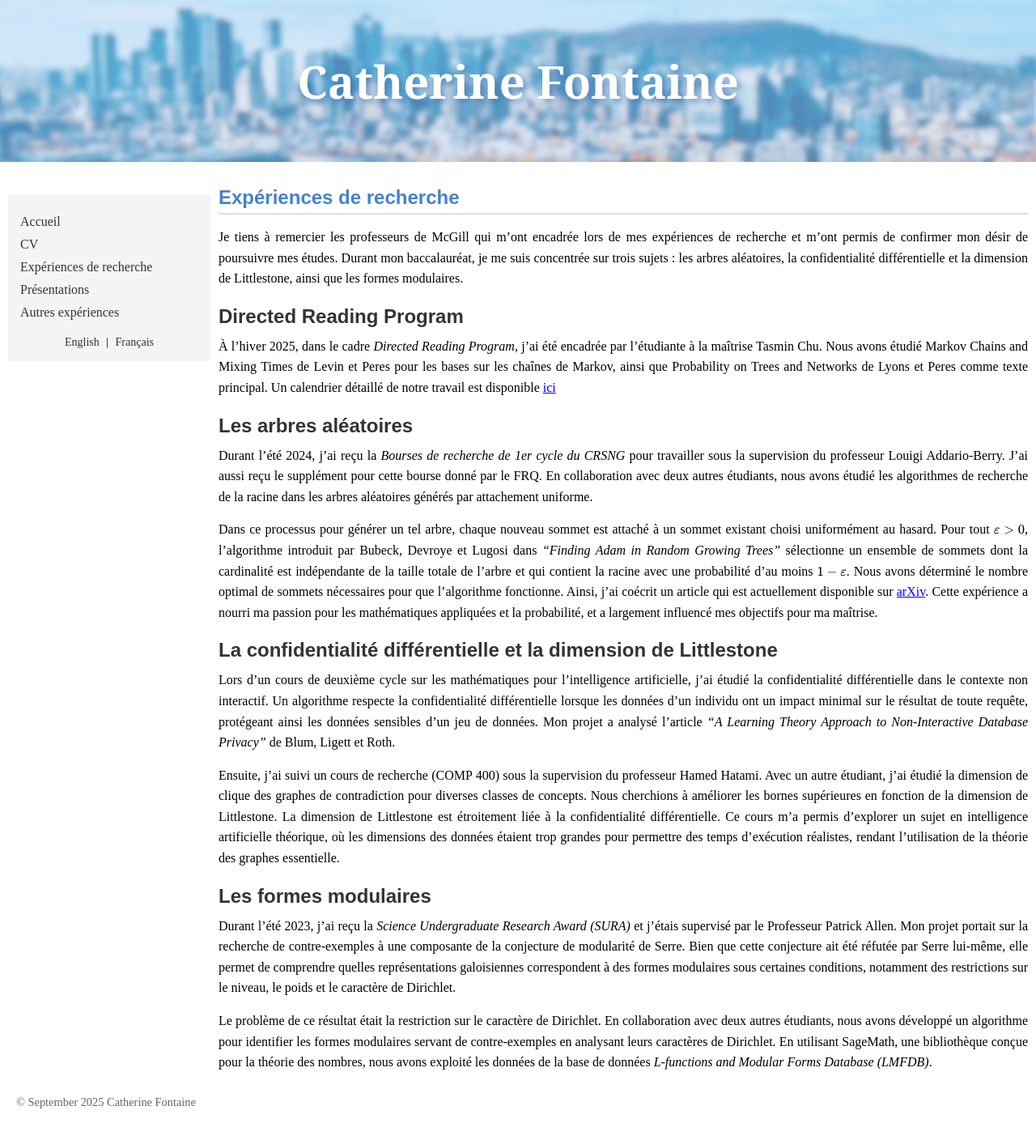
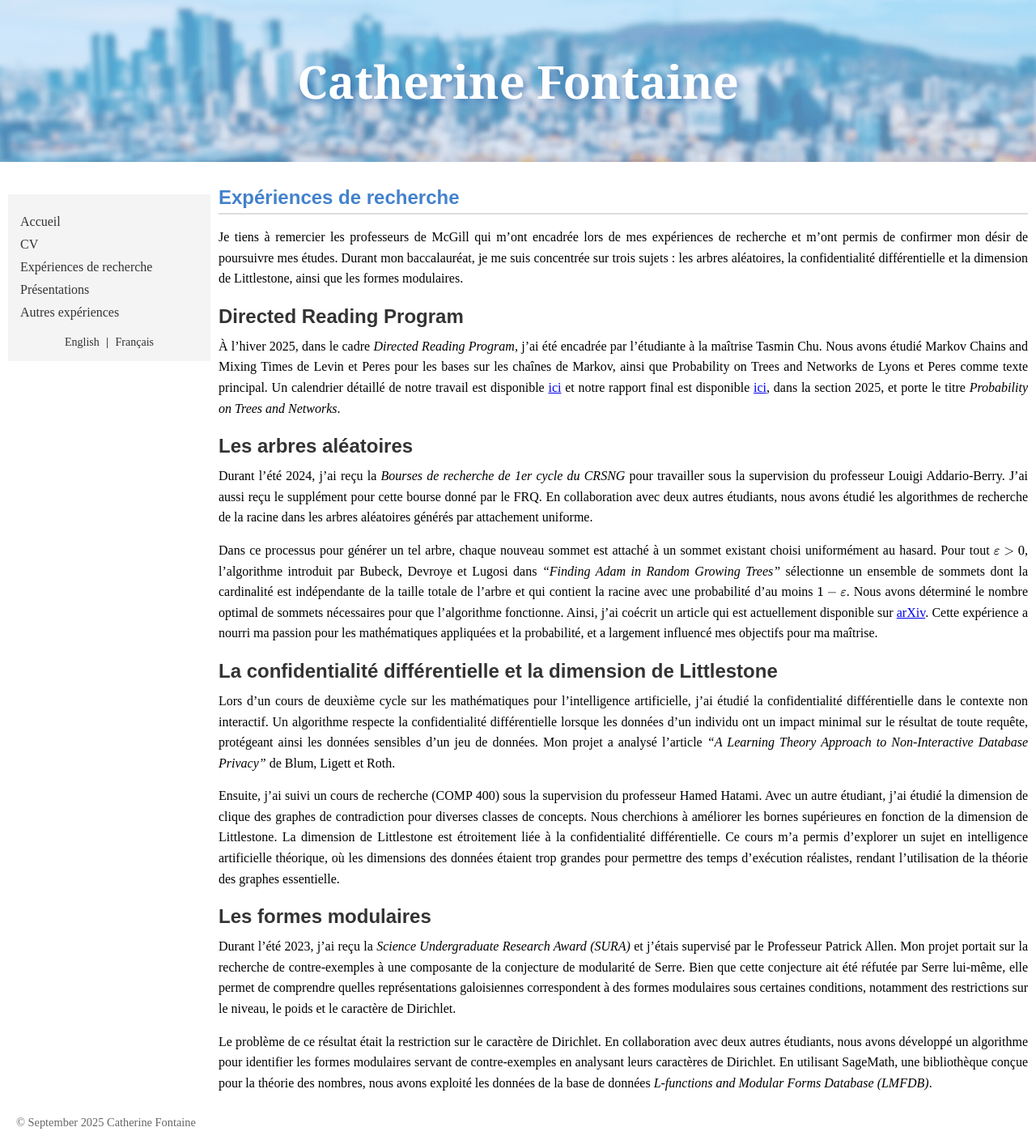
Before and after one commit to CatherineFontaine/CatherineFontaine.github.io, a Jekyll site: the page built from fr/researchexperiences.md, in a window 1280 px wide. Shown: the whole page at 81% size. Built offline with Jekyll 4.4.1, drawn with Linux system fonts in a browser that asks for light colours; before the commit the page ends 1383 px from its top, so only the background shows below that.

Commit message:
Update researchexperiences.md

```diff
--- a/fr/researchexperiences.md
+++ b/fr/researchexperiences.md
@@ -9,7 +9,7 @@ Je tiens à remercier les professeurs de McGill qui m'ont encadrée lors de mes
 
 ### Directed Reading Program
 
-À l’hiver 2025, dans le cadre *Directed Reading Program*, j’ai été encadrée par l’étudiante à la maîtrise Tasmin Chu. Nous avons étudié Markov Chains and Mixing Times de Levin et Peres pour les bases sur les chaînes de Markov, ainsi que Probability on Trees and Networks de Lyons et Peres comme texte principal. Un calendrier détaillé de notre travail est disponible [ici](https://publish.obsidian.md/tasmin-chu/DRP+Mentorship)
+À l’hiver 2025, dans le cadre *Directed Reading Program*, j’ai été encadrée par l’étudiante à la maîtrise Tasmin Chu. Nous avons étudié Markov Chains and Mixing Times de Levin et Peres pour les bases sur les chaînes de Markov, ainsi que Probability on Trees and Networks de Lyons et Peres comme texte principal. Un calendrier détaillé de notre travail est disponible [ici](https://publish.obsidian.md/tasmin-chu/DRP+Mentorship) et notre rapport final est disponible [ici](https://www.math.mcgill.ca/gsams/drp/PastYears.html), dans la section 2025, et porte le titre *Probability on Trees and Networks*.
 
 ### Les arbres aléatoires
 
```
